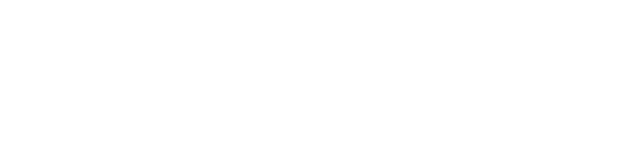
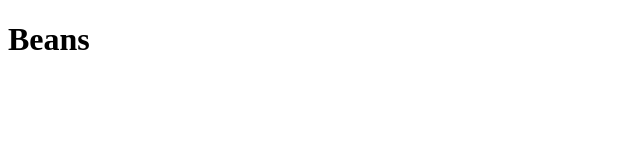
Before and after one commit to anxling/Uni-Project, a plain HTML site: page index.html in a window 1280 px wide. Shown: the whole page, without its empty margins (0-640 px from the left). Drawn offline with Linux system fonts and the light colour scheme.

Commit message:
I added beans.

```diff
--- a/index.html
+++ b/index.html
@@ -9,6 +9,8 @@
 
     <!-- All content visible on the webpage will be inside the body tags below-->
 	<body>
+
+		<h1> Beans </h1>
 
 
 
```
